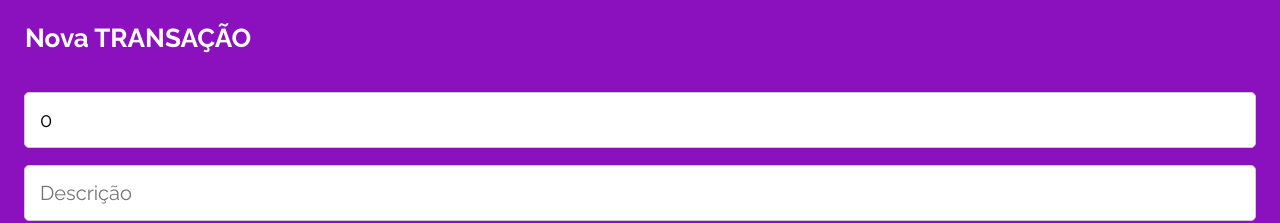
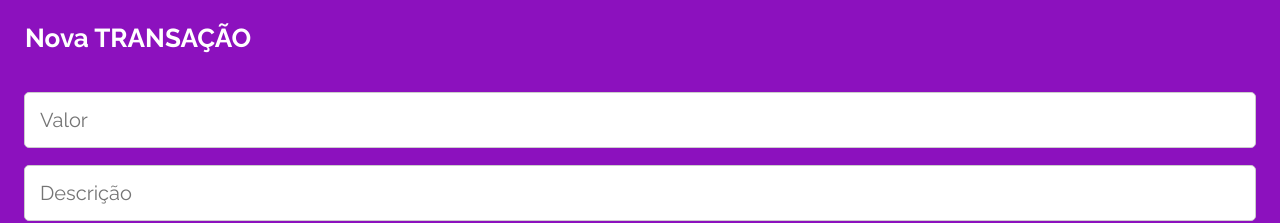
Before and after one commit to DarlanSchwartz/My-Wallet, a React (Vite) app: page /nova-transacao/1 in a window 1280 px wide. Shown: the top 223 px of the page. Built offline with nearby package versions, Linux system fonts and the light colour scheme; a web font is replaced by a local one.

Commit message:
Fix: value of new entry is now empty by default and vertical scrollbar of transactions appear only when needed

```diff
--- a/src/pages/HomePage.jsx
+++ b/src/pages/HomePage.jsx
@@ -40,7 +40,7 @@ export default function HomePage() {
         <BiExit onClick={logout} className="logout-btn"/>
       </Header>
 
-      <TransactionsContainer>
+      <TransactionsContainer len={transactions.length}>
         <ul>
         {transactions && transactions.length > 0 && transactions.map(transaction => {
             return (
@@ -109,6 +109,10 @@ const TransactionsContainer = styled.article`
     overflow-y: scroll;
     max-height: 340px;
   }
+
+  ul::-webkit-scrollbar {
+  display: ${(props) => props.len <= 13 ? 'none' : 'auto'}; /* Oculta a barra de rolagem */
+}
   article {
     display: flex;
     justify-content: space-between;
--- a/src/pages/SignInPage.jsx
+++ b/src/pages/SignInPage.jsx
@@ -25,7 +25,6 @@ export default function SignInPage() {
 
   function loginSucess(message,error)
   {
-    console.log(message);
     if(error)
     {
       console.log(message);
@@ -33,7 +32,6 @@ export default function SignInPage() {
     }
 
     localStorage.setItem('token',message.data.token);
-    console.log(message.data);
     navigate('/home',{state:`${message.data.name},${message.data.balance}`});
   }
 
--- a/src/pages/TransactionPage.jsx
+++ b/src/pages/TransactionPage.jsx
@@ -8,7 +8,7 @@ export default function TransactionsPage() {
 
   const {tipo} = useParams(); // in || out
 
-  const [value,setValue]  = useState(0);
+  const [value,setValue]  = useState();
   const description  = useRef();
 
   function newTransactionEvent(e)
```
